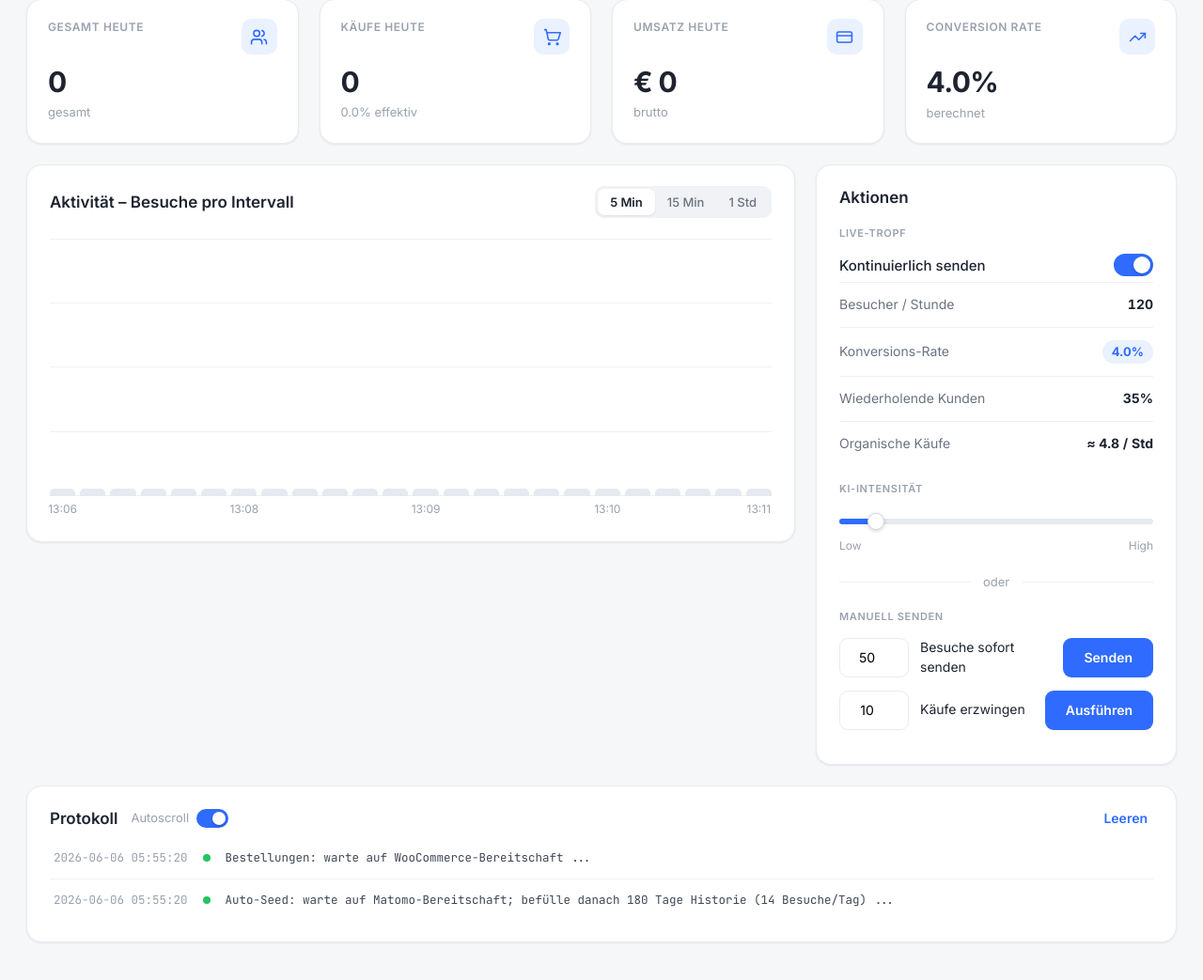
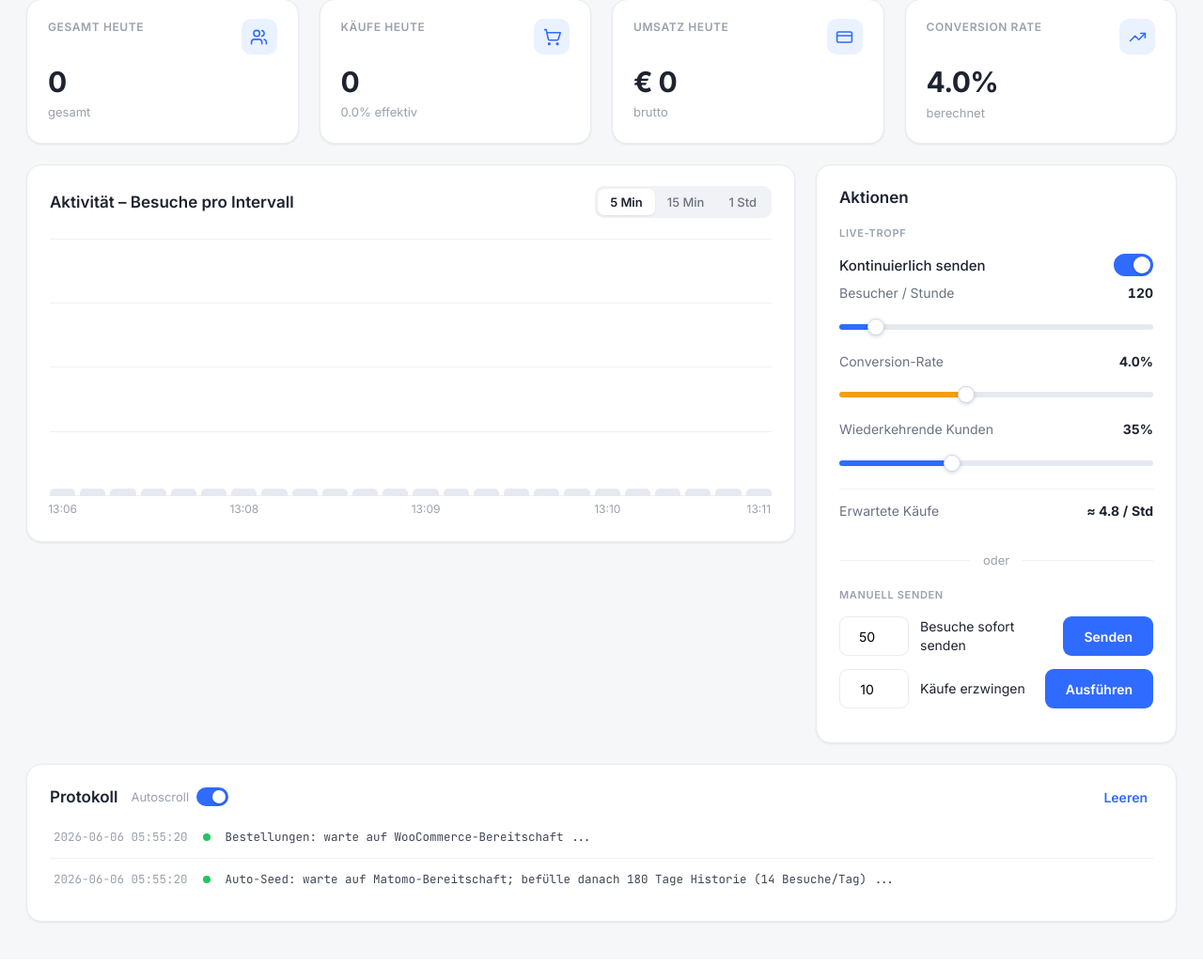
Before and after one commit to bbw-it/m392_matomo-woocommerce-trafficlab, a Flask app: page / in a window 1280 px wide. Shown: the part 97-1140 px from the top of the page at 94% size. After the commit the page ends 1080 px from the top, so only its background shows below. Run offline with Flask 3, Linux system fonts and the light colour scheme.

Commit message:
feat(matomo+lab): M392-Report-Plugins auto-aktivieren + Lab-Parameter zurück
Matomo-Plugins (A/B-Testing, Funnels):
- Native Report-Plugins werden wieder per Bind-Mount in den matomo-Container
  gelegt und in install.sh AUTOMATISCH per `console plugin:activate` aktiviert.
- Sicher: console schreibt die VOLLSTÄNDIGE Plugin-Liste (inkl. Login/Auth) in
  config.ini.php – im Gegensatz zum früheren manuellen [Plugins]-Eintrag, der die
  Default-Plugins ersetzte und Matomo lahmlegte. Idempotent, mit Warte-Loop auf
  abgeschlossene Matomo-Installation.
- READMEs aktualisiert: plugin/ ist jetzt standardmässig aktiv (Menü „M392 A/B"
  bzw. „M392 Funnel"); Custom-Dimension/Ziel-Berichte als Alternative dokumentiert.

Traffic Lab:
- „KI-Intensität"-Slider entfernt; stattdessen wieder die drei direkten Parameter-
  Slider: Besucher/Stunde, Conversion-Rate (orange), Wiederkehrende Kunden,
  plus abgeleitete Anzeige „Erwartete Käufe". Neues Master-Design bleibt erhalten.

Co-Authored-By: Claude Opus 4.8 <noreply@anthropic.com>

```diff
--- a/docker-compose.yml
+++ b/docker-compose.yml
@@ -95,6 +95,12 @@ services:
       MATOMO_DATABASE_PASSWORD: ${MATOMO_DB_PASSWORD}
     volumes:
       - matomo_data:/var/www/html
+      # M392-Report-Plugins (kostenfreier Ersatz fuer Funnels/A/B-Testing).
+      # Read-only ins Plugin-Verzeichnis gemountet; aktiviert werden sie sicher
+      # per `console plugin:activate` in install.sh (schreibt die VOLLSTAENDIGE
+      # Plugin-Liste inkl. Login – kein Lahmlegen von Matomo).
+      - ./matomo/M392ABTesting/plugin:/var/www/html/plugins/M392ABTesting:ro
+      - ./matomo/M392Funnels/plugin:/var/www/html/plugins/M392Funnels:ro
 
   matomo-init:
     image: curlimages/curl:8.11.1
--- a/traffic/templates/index.html
+++ b/traffic/templates/index.html
@@ -12,7 +12,7 @@
     --bg:#f6f7f9; --card:#ffffff; --line:#e9ebf0; --line2:#eef0f4;
     --ink:#1e2330; --gray:#6b7280; --mut:#9aa1ad;
     --blue:#2f6bff; --blue-d:#2257e6; --blue-soft:#eaf1ff;
-    --green:#22c55e; --red:#ef4444;
+    --green:#22c55e; --red:#ef4444; --orange:#f59e0b;
     --r:16px; --sh:0 1px 2px rgba(16,24,40,.04), 0 1px 3px rgba(16,24,40,.04);
     --font:'Inter',system-ui,-apple-system,Segoe UI,Roboto,sans-serif;
     --mono:'JetBrains Mono',ui-monospace,SFMono-Regular,Menlo,monospace;
@@ -103,8 +103,16 @@
     font-size:14px; text-align:right; font-weight:600}
   .vedit:focus{outline:none}
   .slbl{font-size:11px; font-weight:600; letter-spacing:.06em; text-transform:uppercase; color:var(--mut); margin:18px 0 12px}
+  /* parameter sliders (Besucher/Stunde, Conversion-Rate, Wiederkehrende Kunden) */
+  .prm{margin:18px 0}
+  .prm:first-child{margin-top:8px}
+  .prm-top{display:flex; align-items:center; justify-content:space-between; margin-bottom:11px; font-size:14px}
+  .prm-top .k{color:var(--gray)}
+  .prm-top .v{font-weight:700; font-variant-numeric:tabular-nums}
+  .prm-derived{margin-top:6px}
   input[type=range]{-webkit-appearance:none; appearance:none; width:100%; height:6px; border-radius:3px; margin:0; cursor:pointer;
     background:linear-gradient(90deg, var(--blue) 0%, var(--blue) var(--fill,50%), #e6e9f0 var(--fill,50%), #e6e9f0 100%)}
+  input[type=range].orange{background:linear-gradient(90deg, var(--orange) 0%, var(--orange) var(--fill,50%), #e6e9f0 var(--fill,50%), #e6e9f0 100%)}
   input[type=range]::-webkit-slider-thumb{-webkit-appearance:none; width:18px; height:18px; border-radius:50%; background:#fff;
     border:1px solid #d4d8e0; box-shadow:0 1px 4px rgba(16,24,40,.2); cursor:pointer; transition:transform .12s}
   input[type=range]::-webkit-slider-thumb:hover{transform:scale(1.1)}
@@ -237,13 +245,19 @@
             <label class="switch"><input type="checkbox" id="drip-toggle"><span class="track"></span></label>
           </div>
           <div class="drip-params" id="drip-params">
-            <div class="rowm"><span class="k">Besucher / Stunde</span><span class="v" id="vph-val">120</span></div>
-            <div class="rowm"><span class="k">Konversions-Rate</span><span class="pill" id="cr-val" data-edit="cr">1.5%</span></div>
-            <div class="rowm"><span class="k">Wiederholende Kunden</span><span class="v edit" id="ret-val" data-edit="ret">10%</span></div>
-            <div class="rowm"><span class="k">Organische Käufe</span><span class="v" id="pph">≤ 1.0 / Std</span></div>
-            <p class="slbl">KI-Intensität</p>
-            <input type="range" id="vph" min="6" max="1200" step="6" value="120">
-            <div class="slider-ax"><span>Low</span><span>High</span></div>
+            <div class="prm">
+              <div class="prm-top"><span class="k">Besucher / Stunde</span><span class="v" id="vph-val">120</span></div>
+              <input type="range" id="s-vph" min="6" max="1200" step="6" value="120">
+            </div>
+            <div class="prm">
+              <div class="prm-top"><span class="k">Conversion-Rate</span><span class="v" id="cr-val">1.5%</span></div>
+              <input type="range" id="s-cr" class="orange" min="0" max="100" step="1" value="15">
+            </div>
+            <div class="prm">
+              <div class="prm-top"><span class="k">Wiederkehrende Kunden</span><span class="v" id="ret-val">10%</span></div>
+              <input type="range" id="s-ret" min="0" max="100" step="1" value="10">
+            </div>
+            <div class="rowm prm-derived"><span class="k">Erwartete Käufe</span><span class="v" id="pph">≈ 1.8 / Std</span></div>
           </div>
         </div>
 
@@ -279,7 +293,7 @@
 const $ = s => document.querySelector(s);
 const nf = new Intl.NumberFormat('de-DE');
 const eur = n => '€ ' + new Intl.NumberFormat('de-DE',{maximumFractionDigits:0}).format(n||0);
-let initialised=false, intervalMin=5, cleared=0;
+let intervalMin=5, cleared=0;
 const prev={visits:0, purchases:0};
 const state={drip_per_hour:120, conversion_rate:0.015, returning_rate:0.10, live_drip:true};
 
@@ -292,35 +306,26 @@ function pushDrip(){ post('/api/set-drip', {visitors_per_hour:state.drip_per_hou
 // toggle
 $('#drip-toggle').addEventListener('change', ()=> post('/api/toggle-drip'));
 
-// KI-Intensität slider -> Besucher/Stunde
-const vph=$('#vph');
-vph.addEventListener('input', ()=>{ state.drip_per_hour=+vph.value; setFill(vph); $('#vph-val').textContent=vph.value; renderDerived(); });
-vph.addEventListener('change', pushDrip);
-
-// click-to-edit Konversions-Rate + Wiederkehrer
-function editValue(el, kind){
-  if(el.querySelector('input')) return;
-  const cur = kind==='cr' ? (state.conversion_rate*100).toFixed(1) : Math.round(state.returning_rate*100);
-  const old = el.textContent, cls = el.className;
-  el.className=''; el.innerHTML='<input class="vedit" type="number" step="'+(kind==='cr'?'0.1':'1')+'" min="0" max="'+(kind==='cr'?'25':'100')+'" value="'+cur+'">';
-  const inp=el.querySelector('input'); inp.focus(); inp.select();
-  const done=save=>{
-    if(save){ const v=Math.max(0,Math.min(kind==='cr'?25:100, +inp.value||0));
-      if(kind==='cr') state.conversion_rate=v/100; else state.returning_rate=v/100; pushDrip(); }
-    el.className=cls; renderDerived();
-  };
-  inp.addEventListener('keydown', e=>{ if(e.key==='Enter') done(true); if(e.key==='Escape') done(false); });
-  inp.addEventListener('blur', ()=>done(true));
-}
-$('#cr-val').addEventListener('click', e=>editValue(e.currentTarget,'cr'));
-$('#ret-val').addEventListener('click', e=>editValue(e.currentTarget,'ret'));
+// drei Parameter-Slider: Besucher/Stunde, Conversion-Rate, Wiederkehrende Kunden
+const sVph=$('#s-vph'), sCr=$('#s-cr'), sRet=$('#s-ret');
+sVph.addEventListener('input', ()=>{ state.drip_per_hour=+sVph.value;        setFill(sVph); renderDerived(); });
+sCr .addEventListener('input', ()=>{ state.conversion_rate=(+sCr.value)/1000; setFill(sCr);  renderDerived(); });
+sRet.addEventListener('input', ()=>{ state.returning_rate=(+sRet.value)/100;  setFill(sRet); renderDerived(); });
+[sVph,sCr,sRet].forEach(s=>s.addEventListener('change', pushDrip));
 
 function renderDerived(){
   $('#vph-val').textContent = state.drip_per_hour;
-  $('#cr-val').textContent = (state.conversion_rate*100).toFixed(1)+'%';
+  $('#cr-val').textContent  = (state.conversion_rate*100).toFixed(1)+'%';
   $('#ret-val').textContent = Math.round(state.returning_rate*100)+'%';
   const pph = state.drip_per_hour * state.conversion_rate;
-  $('#pph').textContent = (pph<1?'≤ 1.0':('≈ '+pph.toFixed(1)))+' / Std';
+  $('#pph').textContent = '≈ '+pph.toFixed(1)+' / Std';
+}
+
+// Slider-Positionen aus dem Server-State übernehmen – aber nicht, während gezogen wird
+function syncSliders(){
+  if(document.activeElement!==sVph){ sVph.value=state.drip_per_hour;                 setFill(sVph); }
+  if(document.activeElement!==sCr ){ sCr.value =Math.round(state.conversion_rate*1000); setFill(sCr); }
+  if(document.activeElement!==sRet){ sRet.value=Math.round(state.returning_rate*100);  setFill(sRet); }
 }
 
 // manual actions
@@ -392,8 +397,7 @@ async function refresh(){
   const realCr = s.totals.visits ? (s.totals.purchases/s.totals.visits*100) : 0;
   $('#k-purch-sub').textContent = realCr.toFixed(1)+'% effektiv';
 
-  if(!initialised){ vph.value=s.drip_per_hour; setFill(vph); initialised=true; }
-  if(!document.querySelector('.vedit')) renderDerived();
+  syncSliders(); renderDerived();
 
   drawChart(s.history||[]); drawSpark(s.history||[]);
 
```
Also changed, not shown: matomo/M392ABTesting/README.md, matomo/M392Funnels/README.md, 1 other file.
